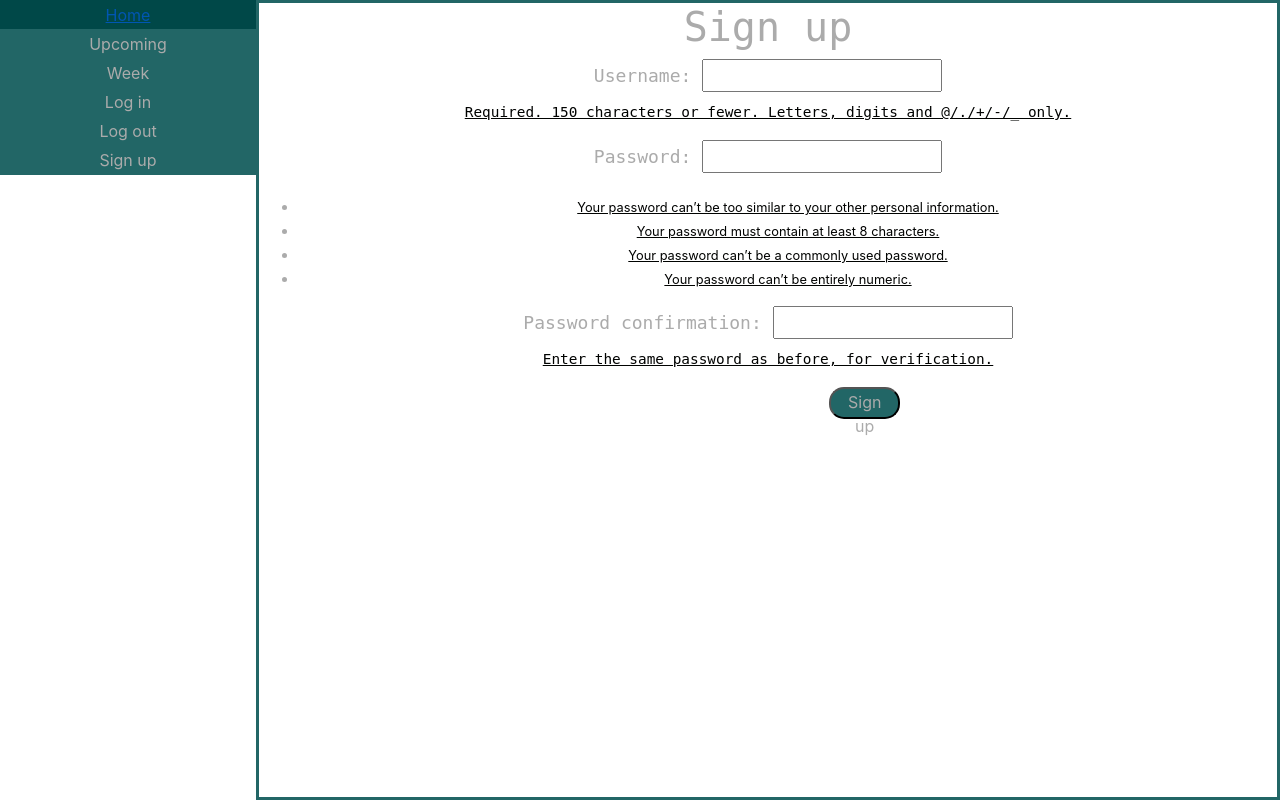
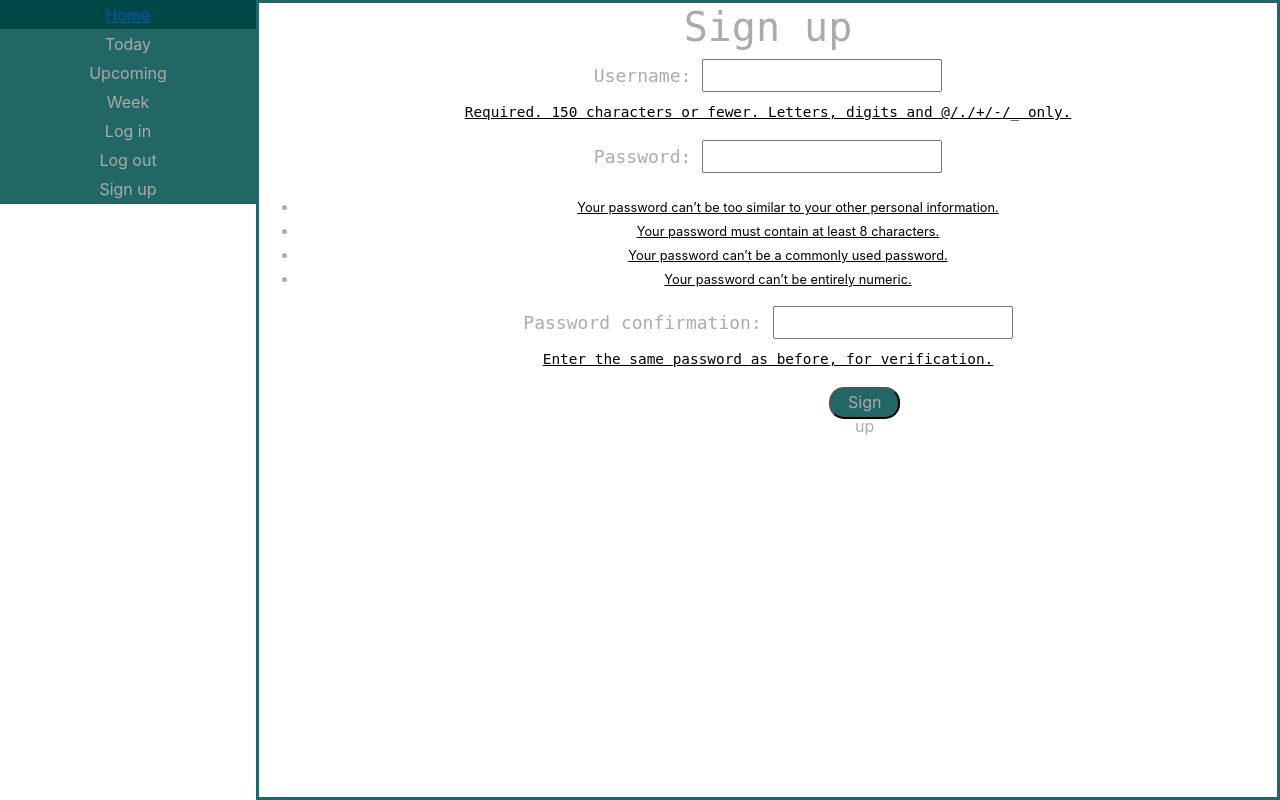
Before and after one commit to radik1999/planer, a Django app: page /authen/signup in a window 1280 px wide. Run offline with Django 3.2, Linux system fonts and the light colour scheme; some libraries are stand-ins or nearby versions.

Commit message:
created today view

```diff
--- a/dailyplan/templates/main_template.html
+++ b/dailyplan/templates/main_template.html
@@ -12,6 +12,7 @@
 {% block nav %}
 <nav class="nav flex-column">
     <a href="{% url 'plan:home' %}">Home</a>
+    <a href="{% url 'tasks:today' %}">Today</a>
     <a href="{% url 'plan:upcoming' %}">Upcoming</a>
     <a href="{% url 'plan:week' %}">Week</a>
     <a href="{% url 'login' %}">Log in</a>
--- a/selfcontrol/urls.py
+++ b/selfcontrol/urls.py
@@ -21,4 +21,5 @@ urlpatterns = [
     path('accounts/', include('django.contrib.auth.urls')),
     path('', include('dailyplan.urls')),
     path('authen/', include('authen.urls')),
+    path('tasks', include('tasks.urls')),
 ]
--- /dev/null
+++ b/tasks/urls.py
@@ -0,0 +1,11 @@
+from django.urls import path
+
+
+from tasks.views import Today
+
+
+app_name = 'tasks'
+
+urlpatterns = [
+    path('today', Today.as_view(), name='today')
+]
--- a/test.py
+++ b/test.py
@@ -1,3 +1,3 @@
 from datetime import date, timedelta
-today = date.today()
-print(today - timedelta(days=today.weekday()))
+today = date.today() - timedelta(days=4)
+print(today, date.weekday(today))
```
Also changed, not shown: tasks/templates/tasks/today.html (added, +9 -0 lines), tasks/views.py (+13 -1 lines).
